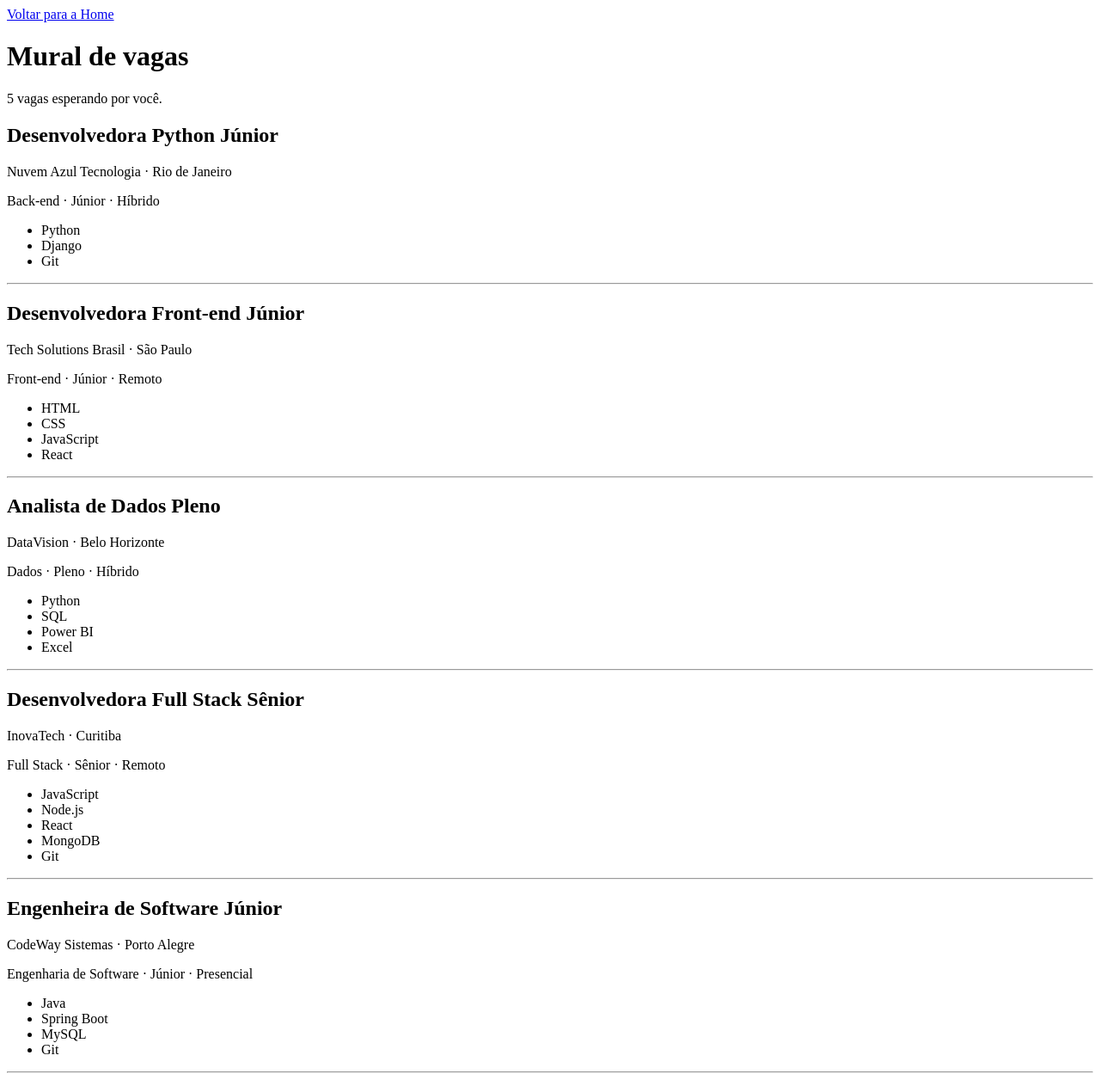
After one commit to talitamcc/develas, a Django app: page /vagas/ in a window 1280 px wide. The commit adds this page. Shown: the whole page at 86% size. Run offline with Django 4.2, Linux system fonts and the light colour scheme.

Commit message:
Aula 3: mural com as primeiras vagas

```diff
--- a/develas/urls.py
+++ b/develas/urls.py
@@ -22,5 +22,5 @@ from vagas import views
 urlpatterns = [
     path("admin/", admin.site.urls),
     path("", views.home, name="home"),
-
+    path("vagas/", views.mural, name="mural"),
 ]
--- /dev/null
+++ b/vagas/dados.py
@@ -0,0 +1,52 @@
+VAGAS = [
+    {
+        "id": 1,
+        "titulo": "Desenvolvedora Python Júnior",
+        "empresa": "Nuvem Azul Tecnologia",
+        "cidade": "Rio de Janeiro",
+        "area": "Back-end",
+        "nivel": "Júnior",
+        "modalidade": "Híbrido",
+        "skills": ["Python", "Django", "Git"],
+    },
+    {
+        "id": 2,
+        "titulo": "Desenvolvedora Front-end Júnior",
+        "empresa": "Tech Solutions Brasil",
+        "cidade": "São Paulo",
+        "area": "Front-end",
+        "nivel": "Júnior",
+        "modalidade": "Remoto",
+        "skills": ["HTML", "CSS", "JavaScript", "React"],
+    },
+    {
+        "id": 3,
+        "titulo": "Analista de Dados Pleno",
+        "empresa": "DataVision",
+        "cidade": "Belo Horizonte",
+        "area": "Dados",
+        "nivel": "Pleno",
+        "modalidade": "Híbrido",
+        "skills": ["Python", "SQL", "Power BI", "Excel"],
+    },
+    {
+        "id": 4,
+        "titulo": "Desenvolvedora Full Stack Sênior",
+        "empresa": "InovaTech",
+        "cidade": "Curitiba",
+        "area": "Full Stack",
+        "nivel": "Sênior",
+        "modalidade": "Remoto",
+        "skills": ["JavaScript", "Node.js", "React", "MongoDB", "Git"],
+    },
+    {
+        "id": 5,
+        "titulo": "Engenheira de Software Júnior",
+        "empresa": "CodeWay Sistemas",
+        "cidade": "Porto Alegre",
+        "area": "Engenharia de Software",
+        "nivel": "Júnior",
+        "modalidade": "Presencial",
+        "skills": ["Java", "Spring Boot", "MySQL", "Git"],
+    },
+]
--- a/vagas/templates/vagas/home.html
+++ b/vagas/templates/vagas/home.html
@@ -14,7 +14,7 @@
     <li>Desenvolvedora Front-end Júnior</li>
 </ul>
 
-<a href="#">Ver vagas</a>
+<a href="{% url 'mural' %}">Ver vagas</a>
 
 </body>
 </html>
--- /dev/null
+++ b/vagas/templates/vagas/mural.html
@@ -0,0 +1,27 @@
+<!DOCTYPE html>
+<html lang="pt-br">
+<head>
+    <meta charset="utf-8">
+    <title>Mural de vagas | DevElas</title>
+</head>
+<body>
+    <a href="{% url 'home' %}">Voltar para a Home</a>
+
+    <h1>Mural de vagas</h1>
+    <p>{{ total }} vagas esperando por você.</p>
+
+    {% for vaga in vagas %}
+        <h2>{{ vaga.titulo }}</h2>
+        <p>{{ vaga.empresa }} · {{ vaga.cidade }}</p>
+        <p>{{ vaga.area }} · {{ vaga.nivel }} · {{ vaga.modalidade }}</p>
+        <ul>
+            {% for skill in vaga.skills %}
+                <li>{{ skill }}</li>
+            {% endfor %}
+        </ul>
+        <hr>
+    {% empty %}
+        <p>Nenhuma vaga por aqui ainda.</p>
+    {% endfor %}
+</body>
+</html>
--- a/vagas/views.py
+++ b/vagas/views.py
@@ -1,5 +1,15 @@
 from django.shortcuts import render
+
+from vagas.dados import VAGAS
 
 
 def home(request):
     return render(request, "vagas/home.html")
+
+
+def mural(request):
+    contexto = {
+        "vagas": VAGAS,
+        "total": len(VAGAS),
+    }
+    return render(request, "vagas/mural.html", contexto)
```
